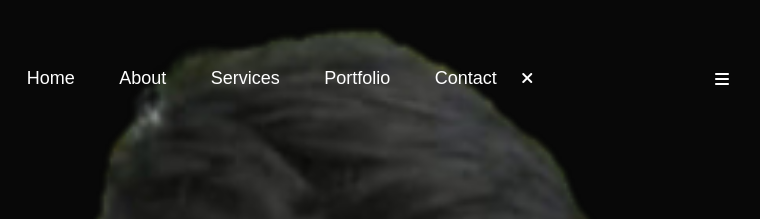
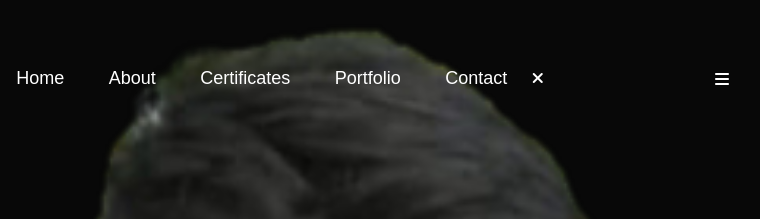
Before and after one commit to harisudhan431/portfolio, a plain HTML site: page index.html in a window 1280 px wide. Shown: the top 219 px of the page, 423-1183 px from the left. Drawn offline with Linux system fonts and the light colour scheme.

Commit message:
index.html

```diff
--- a/index.html
+++ b/index.html
@@ -15,7 +15,7 @@
                 <ul id="sidemenu">
                     <li><a href="#header">Home</a></li>
                     <li><a href="#about">About</a></li>
-                    <li><a href="#certificate">Services</a></li>
+                    <li><a href="#certificate">Certificates</a></li>
                     <li><a href="#portfolio">Portfolio</a></li>
                     <li><a href="#contact">Contact</a></li>
                     <i class="fas fa-times" onclick="closemenu()"></i>
```
